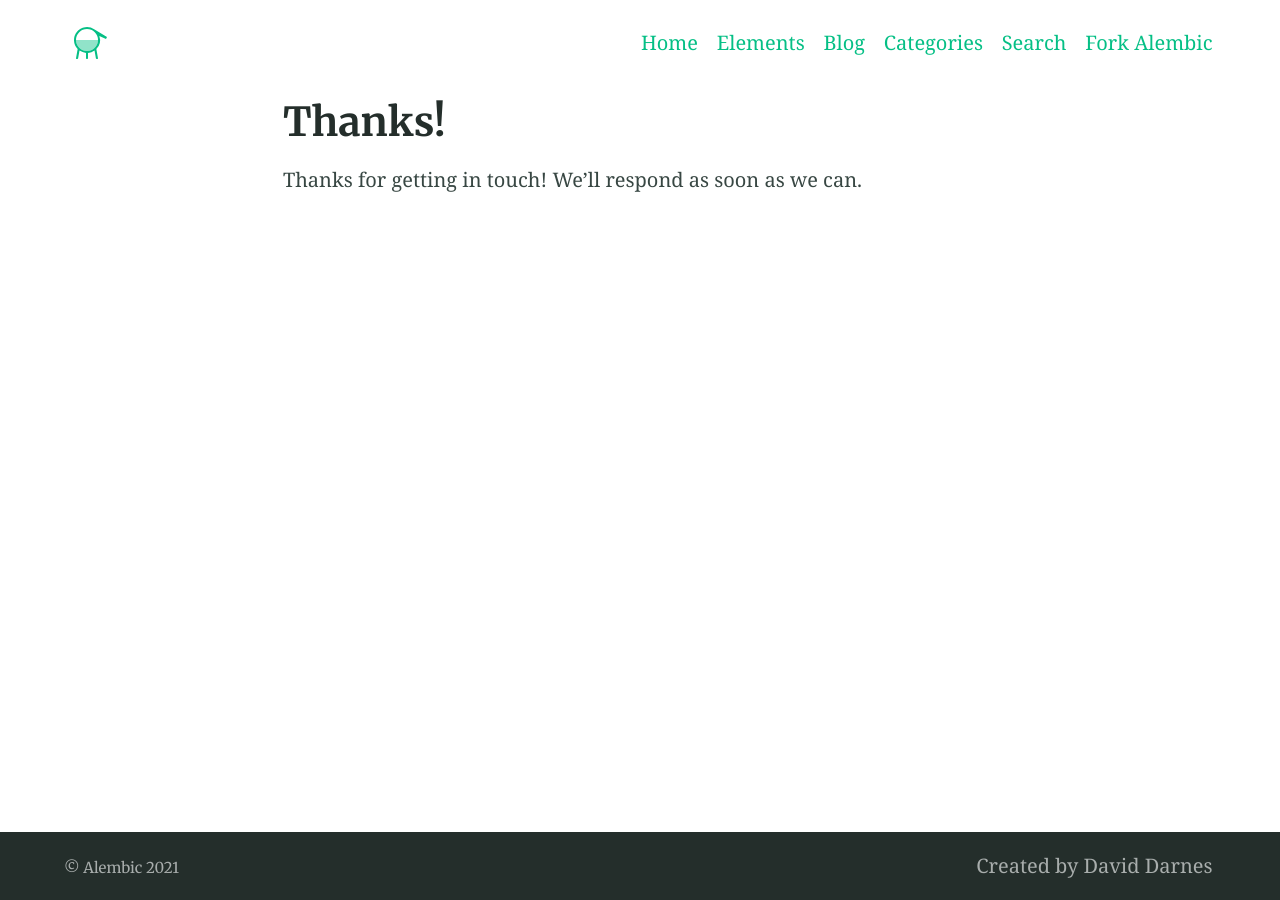
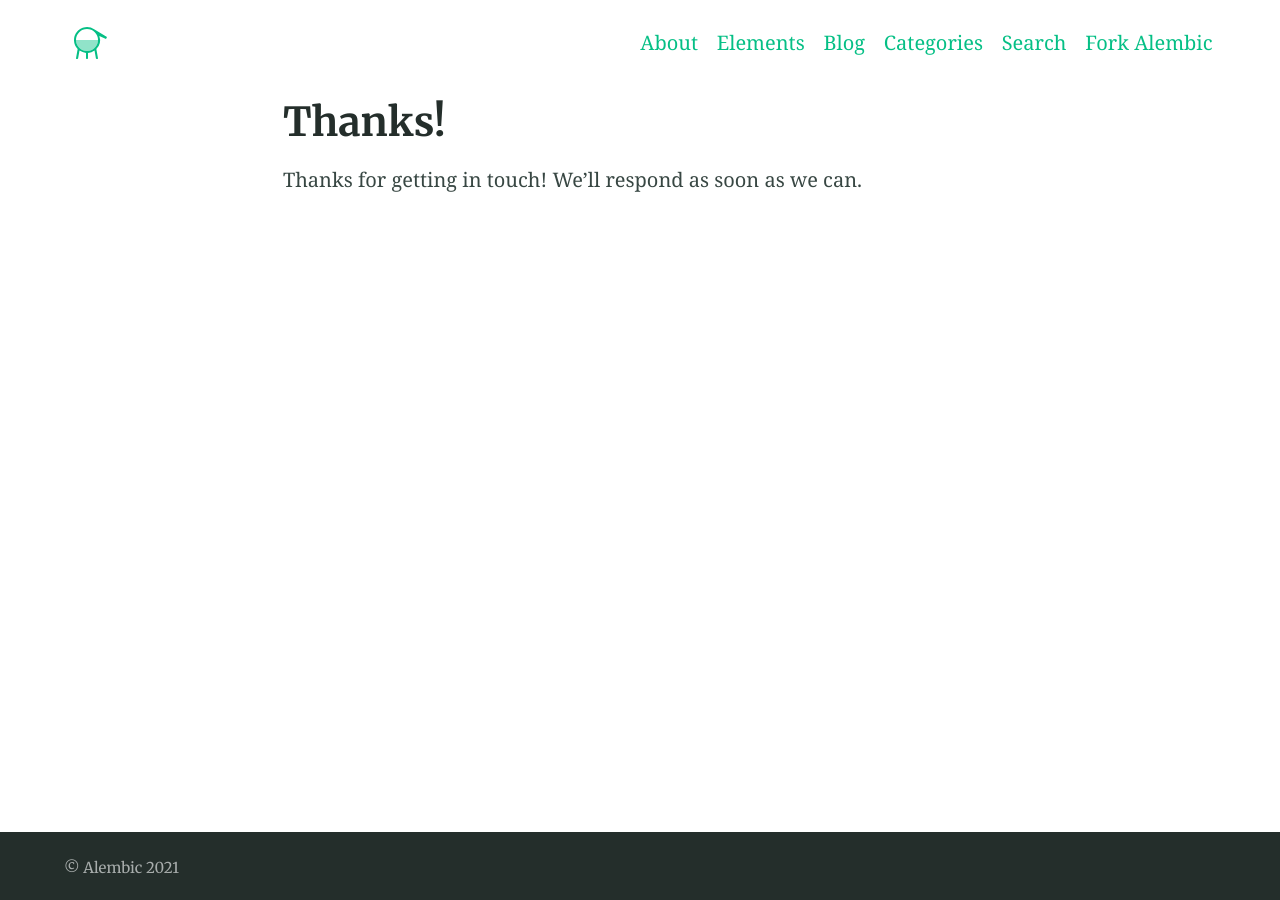
Before and after one commit to kathrynglink/annacnelson.github.io, a Jekyll site: the page built from thanks.md, in a window 1280 px wide. Built offline with Jekyll 4.4.1, drawn with Linux system fonts in a browser that asks for light colours.

Commit message:
Update _config.yml

```diff
--- a/_config.yml
+++ b/_config.yml
@@ -121,7 +121,7 @@ favicons: # Favicons are also used in the manifest file. Syntax is 'size: path'
 
 # 9. Site navigation
 navigation_header:
-- title: Home
+- title: About
   url: /
 - title: Elements
   url: /elements/
@@ -135,8 +135,8 @@ navigation_header:
   url: https://github.com/daviddarnes/alembic
 
 navigation_footer:
-- title: Created by David Darnes
-  url: https://darn.es
+- title:
+  url:
 
 social_links: # Appears in sidebar. Set the urls then uncomment and comment out as desired
   Twitter: https://twitter.com/DavidDarnes
```
